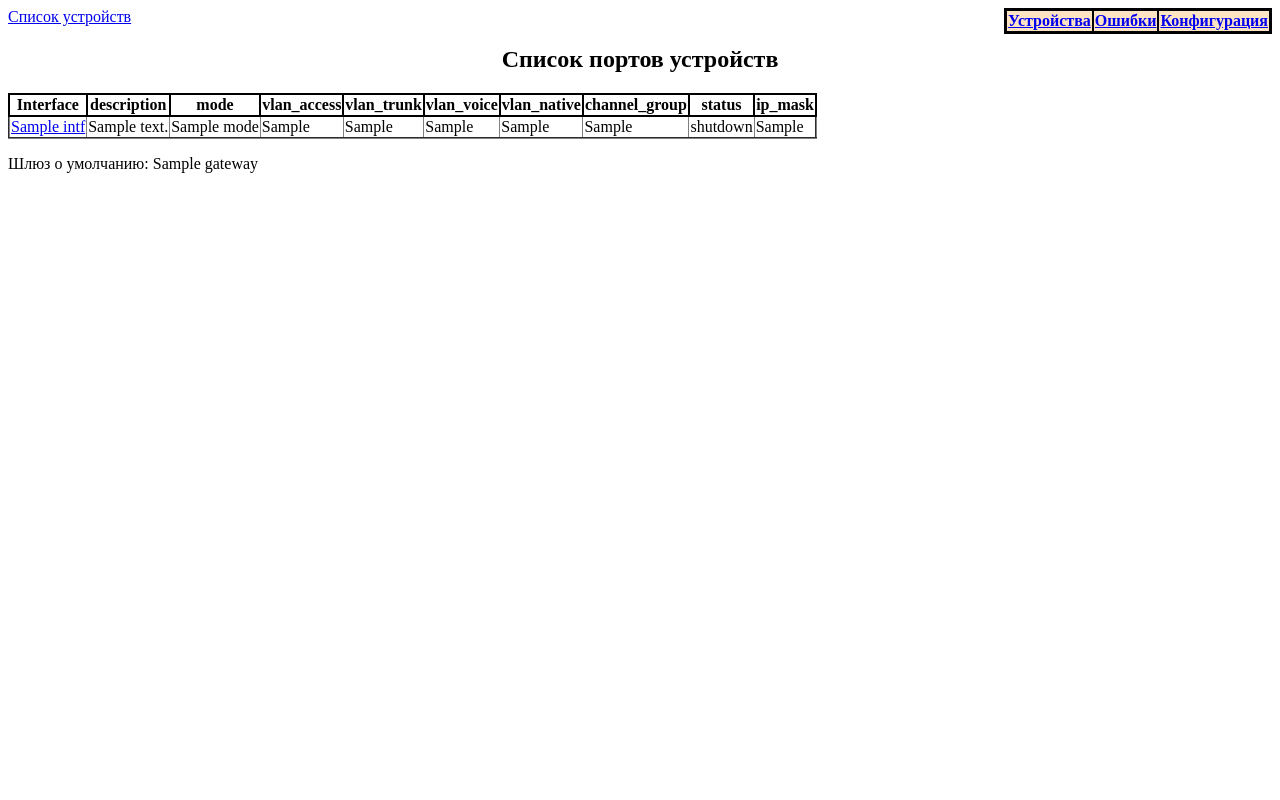
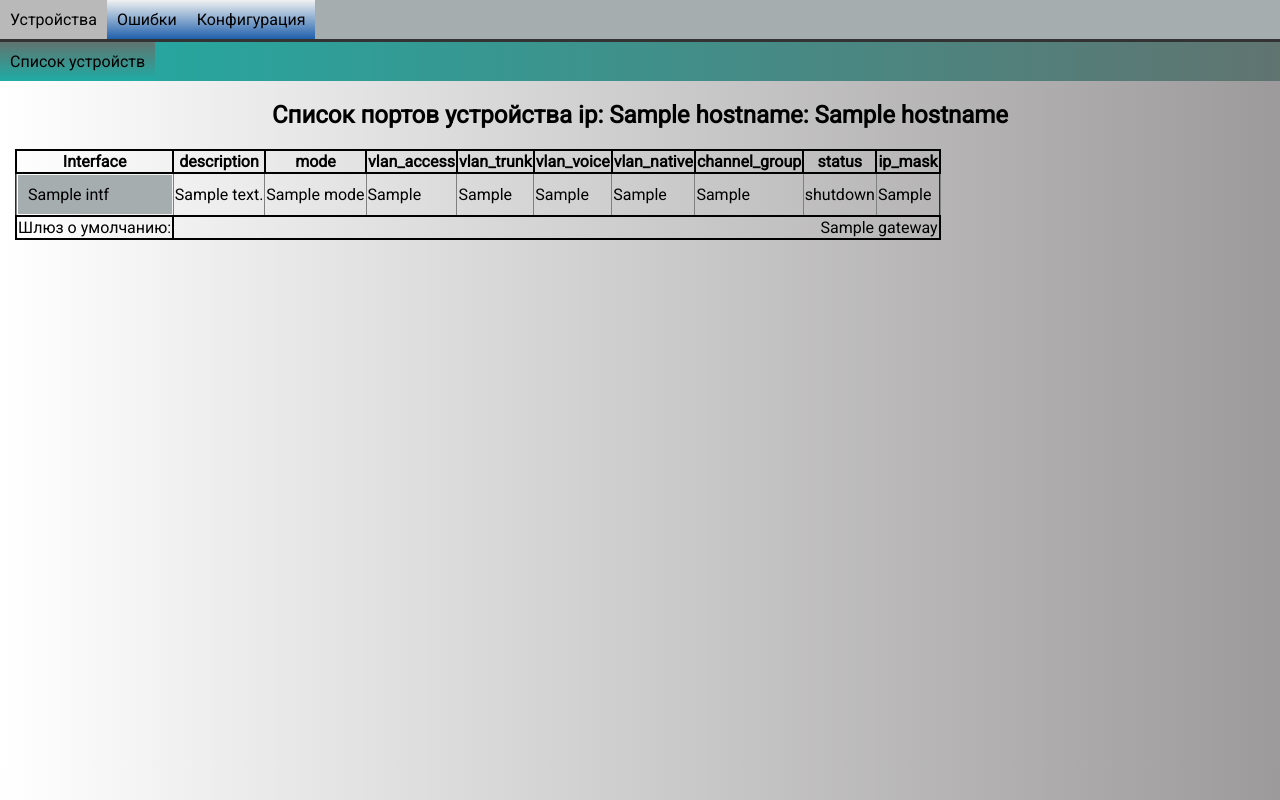
Before and after one commit to aleksejpojda/flask, a Flask app: template templates/data_table.html in a window 1280 px wide. Run offline with Flask 2, Linux system fonts and the light colour scheme; the template is opened without the code that fills it: most values are stand-ins (such as "Sample title", 1, 10 or a date in 2020); lists and menus that the app fills with data are empty.

Commit message:
настроил красоту через css

```diff
--- a/main.py
+++ b/main.py
@@ -18,27 +18,36 @@ def errors():
 
 @app.route("/errors/<string:file>")
 def errors_file(file):
+    ip,hostname = ip_host(file)
     with open('sw_vars/errors/'+file, 'r', encoding="utf-8") as f:
-        data = yaml.full_load(f)
-    return render_template('errors_file.html', file=file, data=data)
+        data = f.read().split('\n')
+        # yaml.full_load(f)
+    return render_template('errors_file.html', file=file, data=data, ip=ip, hostname=hostname)
 
 @app.route('/conf/')
 def conf():
     onlyfiles = [f for f in listdir('sw_vars/conf_v3') if isfile(join('sw_vars/conf_v3', f))]
     return render_template('conf.html', onlyfiles=onlyfiles)
 
+def ip_host(file):
+    hostname = '_'.join(file.split('_')[1:-1])
+    ip = file.split('_')[0]
+    return ip,hostname
+
 @app.route("/conf/<string:file>")
 def conf_file(file):
+    ip,hostname = ip_host(file)
     with open('sw_vars/conf_v3/'+file, 'r', encoding="utf-8") as f:
         data = f.read().split('\n')
-    return render_template('conf_file.html', file=file, data=data)
+    return render_template('conf_file.html', file=file, data=data, ip=ip, hostname=hostname)
 
 @app.route('/data/<string:file>', methods=['POST', 'GET'])
 def data_table(file):
+    ip,hostname = ip_host(file)
     with open('sw_vars/data_v2/'+file, 'r') as f:
         data = yaml.safe_load(f)
     if request.method == "GET":
-        return render_template('data_table.html', data=data, file=file)
+        return render_template('data_table.html', data=data, file=file, ip=ip, hostname=hostname)
     # elif request.method == 'POST':
     #     # data_dict = request.form.to_dict()
     #     hostname = '_'.join(file.split('_')[1:-1])
--- a/static/css/data.css
+++ b/static/css/data.css
@@ -1,21 +1,10 @@
-.form-control-dark {
-  border-color: var(--bs-gray);
-}
-.form-control-dark:focus {
-  border-color: #fff;
-  box-shadow: 0 0 0 .25rem rgba(255, 255, 255, .25);
-}
+@import url('https://fonts.googleapis.com/css?family=Roboto&display=swap');
 
-.text-small {
-  font-size: 85%;
-}
-
-.dropdown-toggle {
-  outline: 0;
-}
-
-span {
-  background-color: bisque;
+body {
+  background: linear-gradient(270deg, #9C9A9A 0%, #fff 100%);
+  margin: 0;
+  padding: 0;
+  font-family: Roboto, serif;
 }
 
 .header {
@@ -26,6 +15,95 @@ span {
 
 }
 
-th {
+th, .gateway td {
   border: 2px solid black;
 }
+
+td a {
+  display: block;
+  padding: 10px;
+  border-style: solid;
+  border-width: 0;
+  text-decoration: none;
+  background:rgb(166, 173, 175);
+  color: black;
+}
+
+.main-dev-table table, p {
+  margin-left: 15px;
+}
+
+.main-dev-table p {
+  text-align: right;
+}
+
+.main {
+  display: flex;
+  background: rgb(166, 173, 175);
+  border-bottom-style: solid;
+  border-color: rgb(51, 51, 51);
+}
+
+.menu {
+  display: flex;
+}
+
+.menu a {
+  display: block;
+  padding: 10px;
+  border-style: solid;
+  border-width: 0;
+  text-decoration: none;
+  background: linear-gradient(180deg, #f0f1f1 0%, rgb(31, 96, 172) 100%);
+  color: black;
+}
+
+.menu a:hover, .link-dev a:hover {
+  background: #b9b9b9;
+}
+
+td a:hover {
+  background: #c2c2c2;
+}
+
+.link-dev {
+  display: flex;
+  background: linear-gradient(270deg, #607470 0%, rgb(31, 172, 165) 100%);
+
+}
+
+.link-dev a {
+  display: block;
+  padding: 10px;
+  border-style: solid;
+  border-width: 0;
+  text-decoration: none;
+  background: linear-gradient(180deg, #607470 0%, rgb(31, 172, 165) 100%);
+  color: black;
+}
+
+.content {
+  height: 85vh;
+  overflow: auto;
+}
+
+.list-file-index {
+  height: 85vh;
+  width: 400px;
+  overflow: auto;
+}
+
+.list-file-index a {
+  display: flex;
+  padding: 10px;
+  border-style: solid;
+  border-width: 0;
+  text-decoration: none;
+  background:rgb(228, 228, 228);
+  color: black;
+  margin: 0;
+}
+
+.list-file-index a:hover {
+  background: #c2c2c2;
+}
--- a/templates/base.html
+++ b/templates/base.html
@@ -7,6 +7,7 @@
     content="width=device-width, user-scalable=no, initial-scale=1.0, maximum-scale=1.0, minimum-scale=1.0">
   <meta http-equiv="X-UA-Compatible" content="ie=edge">
   <link rel="stylesheet" href="{{ url_for('static', filename='/css/data.css') }}">
+  <!-- <link rel="stylesheet" href="https://fonts.googleapis.com/css?family=Poppins"> -->
   <!--    <link rel="stylesheet" href="https://cdn.jsdelivr.net/npm/bootstrap@5.2.3/dist/css/bootstrap.min.css">-->
   <!-- <link rel="canonical" href="https://getbootstrap.com/docs/5.2/examples/headers/"> -->
   <title>{% block title %}{% endblock %}</title>
@@ -24,21 +25,23 @@
 </head>
 
 <body>
-  <table class="header" align="right">
-  <tr>
-    <th><a href="/">Устройства</a></th>
-    <th><a href="/errors">Ошибки</a></th>
-    <th><a href="/conf">Конфигурация</a></th>
-  </tr>
-</table>
 
+  <div class="main">
+    <div class="menu">
+      <a href="/">Устройства</a>
+      <a href="/errors">Ошибки</a>
+      <a href="/conf">Конфигурация</a>
+    </div>
     <!-- <p>
       <span><a href="/">Устройства</a></span>
       <span><a href="/errors">Ошибки</a></span>
       <span><a href="/conf">Конфигурация</a></span>
     </p> -->
+  </div>
+  <div class="body">
     {% block body %}
     {% endblock %}
+  </div>
 </body>
 
 </html>
--- a/templates/data.html
+++ b/templates/data.html
@@ -4,7 +4,9 @@
 {% endblock %}
 
 {% block body %}
-<a href="/data/{{ file }}">Список интерфейсов</a>
+<div class="main-data">
+    <div class="link-dev"><a href="/data/{{ file }}">Список интерфейсов</a></div>
+    <div class="form">
         <form method="post">
         {% if not "Vlan" in interface %}
         <h3>{{ interface }}</h3>
@@ -190,6 +192,8 @@
             <input type="submit">
             <input type="reset">
             </form>
+    </div>
+</div>
 
 
 {% endblock %}
--- a/templates/data_table.html
+++ b/templates/data_table.html
@@ -4,10 +4,14 @@
 {% endblock %}
 
 {% block body %}
-<a href="/">Список устройств</a>
-<h2 align="center">Список портов устройств</h2>
+<div class="main-dev-table">
+    <div class="link-dev"><a href="/">Список устройств</a></div>
+    <div class="content">
+        <div class="header-table">
+            <h2 align="center">Список портов устройства ip: {{ ip }} hostname: {{ hostname }}</h2>
+        </div>
+        <div class="table">
             <table border="2" rules="all">
-    <!-- <caption>Список портов устройств</caption> -->
                 <tr>
                     <th>Interface</th>
                     <th>description</th>
@@ -42,8 +46,14 @@
                     {% endif %}
                 </tr>
                 {% endfor %}
+                <tr class="gateway">
+                    <td>Шлюз о умолчанию:</td>
+                    <td colspan="9" align="right">{{ data.gateway }}</td>
+                </tr>
             </table>
-<p>Шлюз о умолчанию: {{ data.gateway }}</p>
+        </div>
+    </div>
+</div>
 
 <!--<form method="post">-->
 <!--<input type="submit" value="Создать конфиг">-->
```
Also changed, not shown: templates/conf.html (+9 -6 lines), templates/conf_file.html (+6 -12 lines), templates/errors.html (+9 -6 lines), templates/errors_file.html (+6 -4 lines), templates/index.html (+12 -6 lines). Lines whose indentation alone changed are shown as unchanged.
